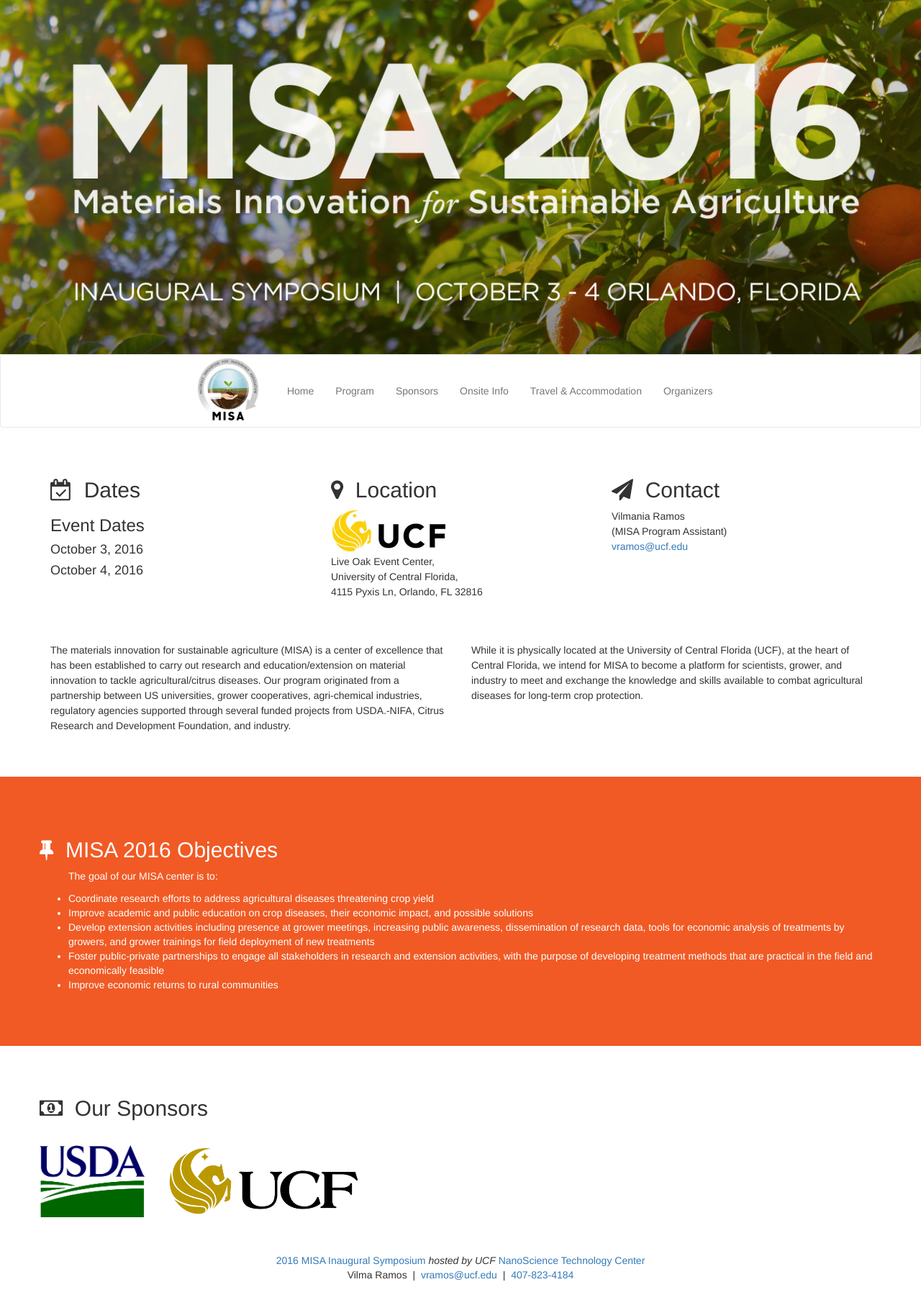
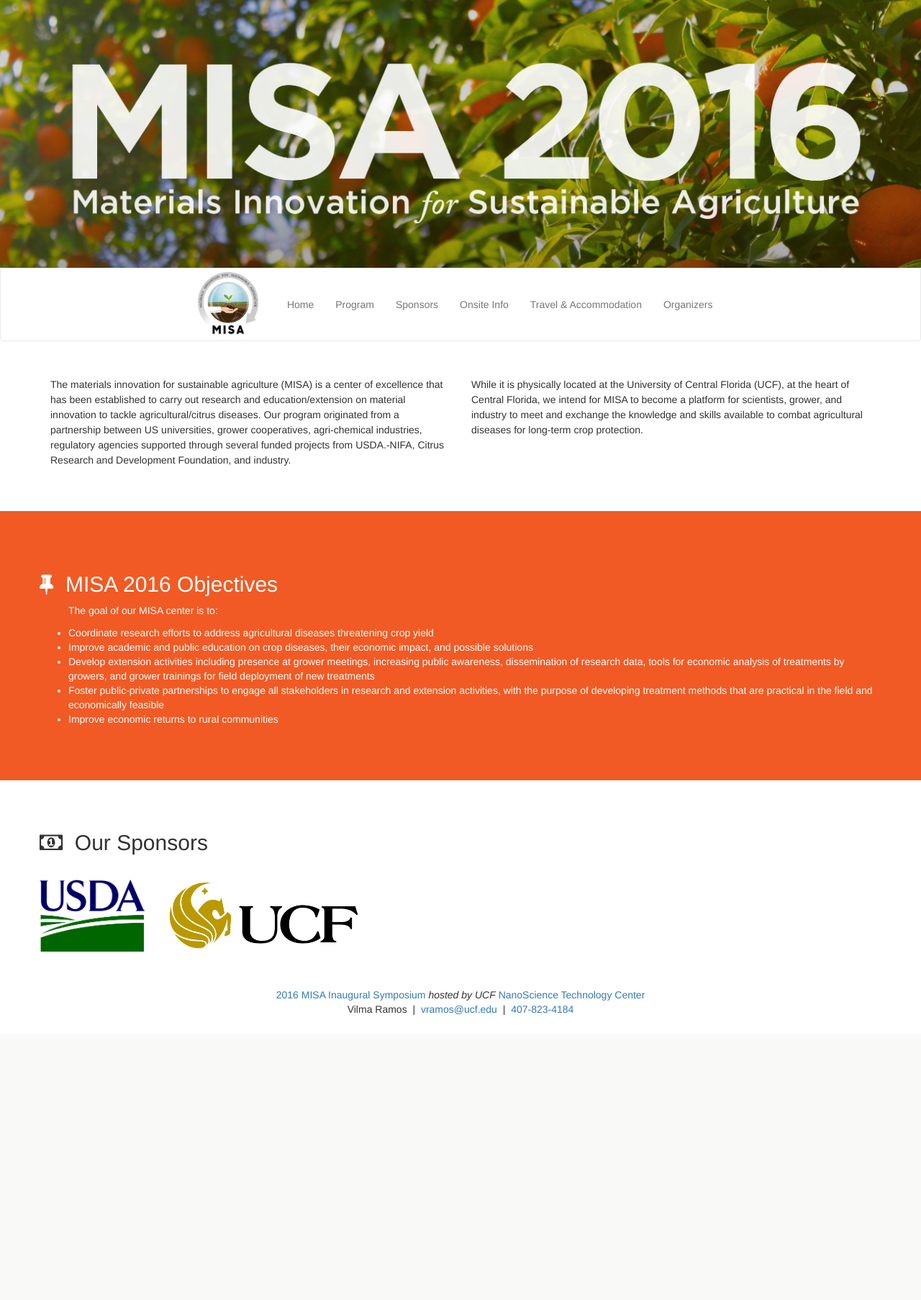
Before and after one commit to ucf-nstc/misa, a PHP site: page / in a window 1280 px wide. Shown: the whole page at 72% size. After the commit the page ends 1410 px from the top, so only its background shows below. Run offline with PHP 8.4, Linux system fonts and the light colour scheme; some libraries are stand-ins or nearby versions.

Commit message:
Changed hero image

```diff
--- a/index.php
+++ b/index.php
@@ -1,49 +1,4 @@
 <?php $pagetitle = "Home"; require_once('includes/header.php'); ?>
-
-<!-- Info Boxes -->
-<section class="container">
-	<div class="row">
-		<!-- Dates -->
-		<div class="col-sm-4">
-			<h2 class="">
-				<i class="fa fa-calendar-check-o" aria-hidden="true"></i>
-				&nbsp;Dates
-			</h2>
-			<div class="info-box">
-				<h3>Event Dates</h3>
-				<h4>October 3, 2016</h4>
-				<h4>October 4, 2016</h4>
-			</div>
-		</div>
-
-		<!-- Location -->
-		<div class="col-sm-4">
-			<h2 class="">
-				<i class="fa fa-map-marker" aria-hidden="true"></i>
-				&nbsp;Location
-			</h2>
-			<p class="info-box">
-				<img src="images/ucf.jpg"><br>
-				Live Oak Event Center,<br>
-				University of Central Florida,<br>
-				4115 Pyxis Ln, Orlando, FL 32816
-			</p>
-		</div>
-
-		<!-- Contact -->
-		<div class="col-sm-4">
-			<h2 class="">
-				<i class="fa fa-paper-plane" aria-hidden="true"></i>
-				&nbsp;Contact
-			</h2>
-			<p class="info-box">
-				Vilmania Ramos<br>
-				(MISA Program Assistant)<br>
-				<a href="mailto:vramos@ucf.edu">vramos@ucf.edu</a>
-			</p>
-		</div>
-	</div>
-</section>
 
 <!-- Statement -->
 <section class="container">
```
Also changed, not shown: images/desktop.png.
